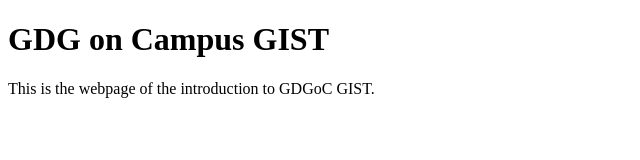
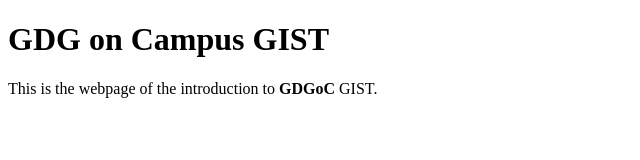
Before and after one commit to GDG-on-Campus-GIST/2024-fe-basic-study-gdg-website, a plain HTML site: page index.html in a window 1280 px wide. Shown: the full height of the page, 0-640 px from the left. Drawn offline with Linux system fonts and the light colour scheme.

Commit message:
strong GDGoC

```diff
--- a/index.html
+++ b/index.html
@@ -7,6 +7,7 @@
   </head>
   <body>
     <h1>GDG on Campus GIST</h1>
-    This is the webpage of the introduction to GDGoC GIST.
+   This is the webpage of the introduction to <strong>GDGoC</strong> GIST.
+
   </body>
 </html>
```
